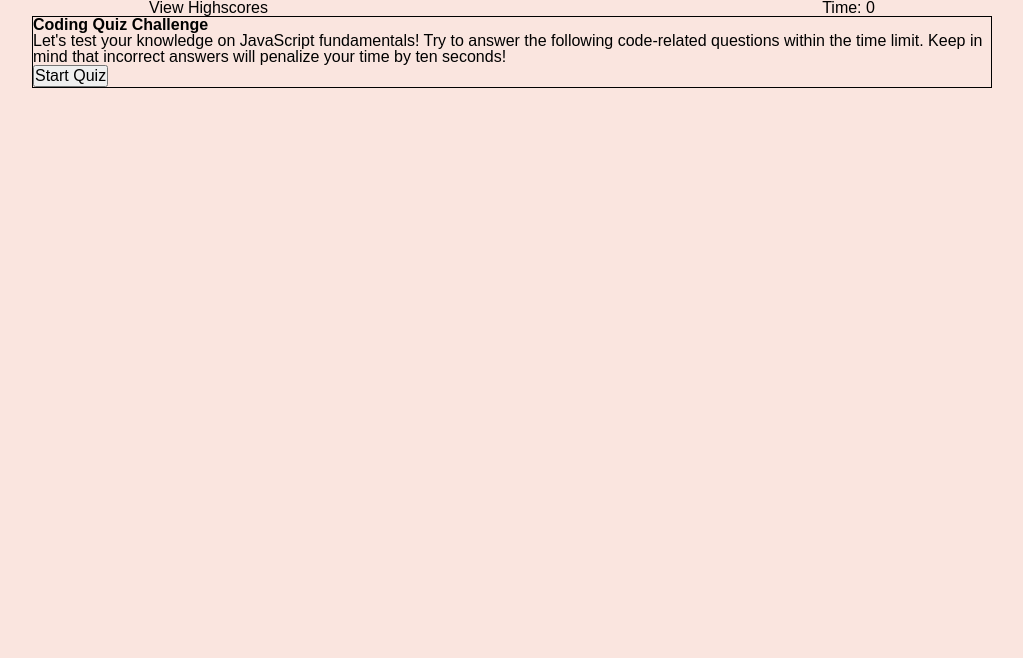
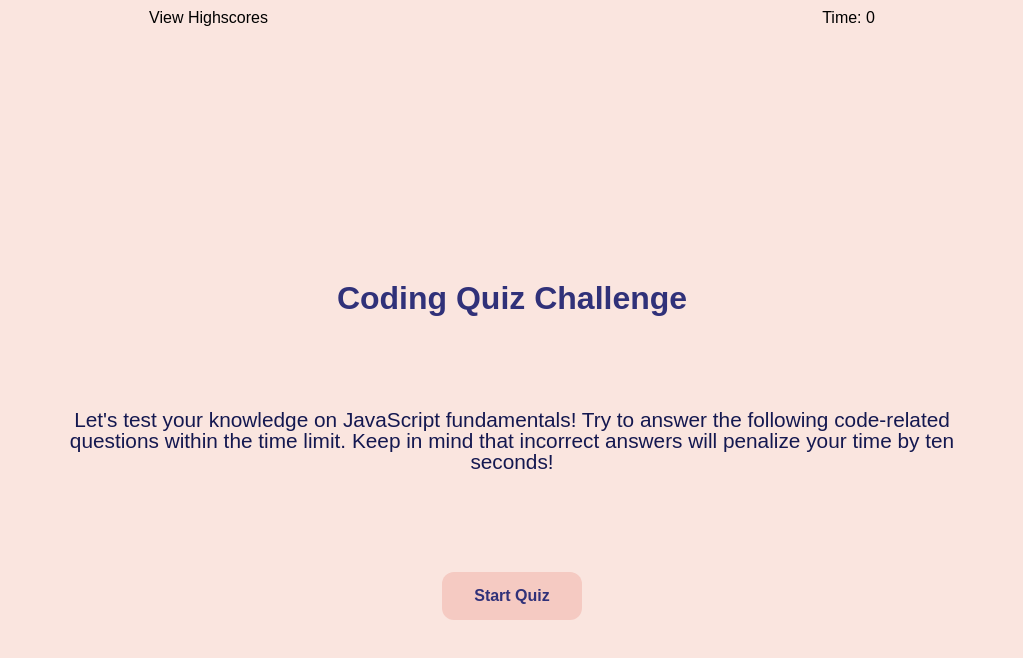
Before and after one commit to sifrult/code-quiz, a plain HTML site: page index.html in a window 1280 px wide. Shown: the whole page, without its empty margins (128-1151 px from the left). Drawn offline with Linux system fonts and the light colour scheme.

Commit message:
added the body for the start of the challenge, edited the Start button

```diff
--- a/assets/style.css
+++ b/assets/style.css
@@ -1,18 +1,52 @@
 body {
     background-color: #fae5df;
+}
+
+ul {
+    display: flex;
+    justify-content:space-around;
+    margin-top: 10px;
 }
 
 li {
     list-style-type: none;
 }
 
-ul {
-    display: flex;
-    justify-content:space-around;
+#start {
+    width: 75%;
+    margin: 20% auto;
+    text-align: center;
 }
 
-#start {
-    border: 1px solid black;
-    width: 75%;
-    margin: auto;
+h1 {
+    color: #303179;
+    font-size: 200%;
 }
+
+p {
+    color: #141850;
+    font-size: 130%;
+    margin: 10% 0;
+}
+
+.btn {
+    background-color: #F5CAC2;
+    border: none;
+    color: #303179;
+    padding: 15px 32px;
+    text-align: center;
+    text-decoration: none;
+    display: inline-block;
+    font-weight: bold;
+    font-size: 16px;
+    margin: 4px 2px;
+    cursor: pointer;
+    -webkit-transition-duration: 0.4s; /* Safari */
+    transition-duration: 0.4s;
+    border-radius: 12px;
+  }
+  .btn:hover {
+    box-shadow: 0 12px 16px 0 rgba(0,0,0,0.24),0 17px 50px 0 rgba(0,0,0,0.19);
+    background-color: #ED7966;
+    color: white;
+  }
--- a/index.html
+++ b/index.html
@@ -21,7 +21,7 @@
                 <div id="start">
                     <h1>Coding Quiz Challenge</h1>
                     <p>Let's test your knowledge on JavaScript fundamentals! Try to answer the following code-related questions within the time limit. Keep in mind that incorrect answers will penalize your time by ten seconds!</p>
-                    <button type="button">Start Quiz</button>
+                    <button type="button" class="btn">Start Quiz</button>
                 </div>
             </main>
         </div>
```
